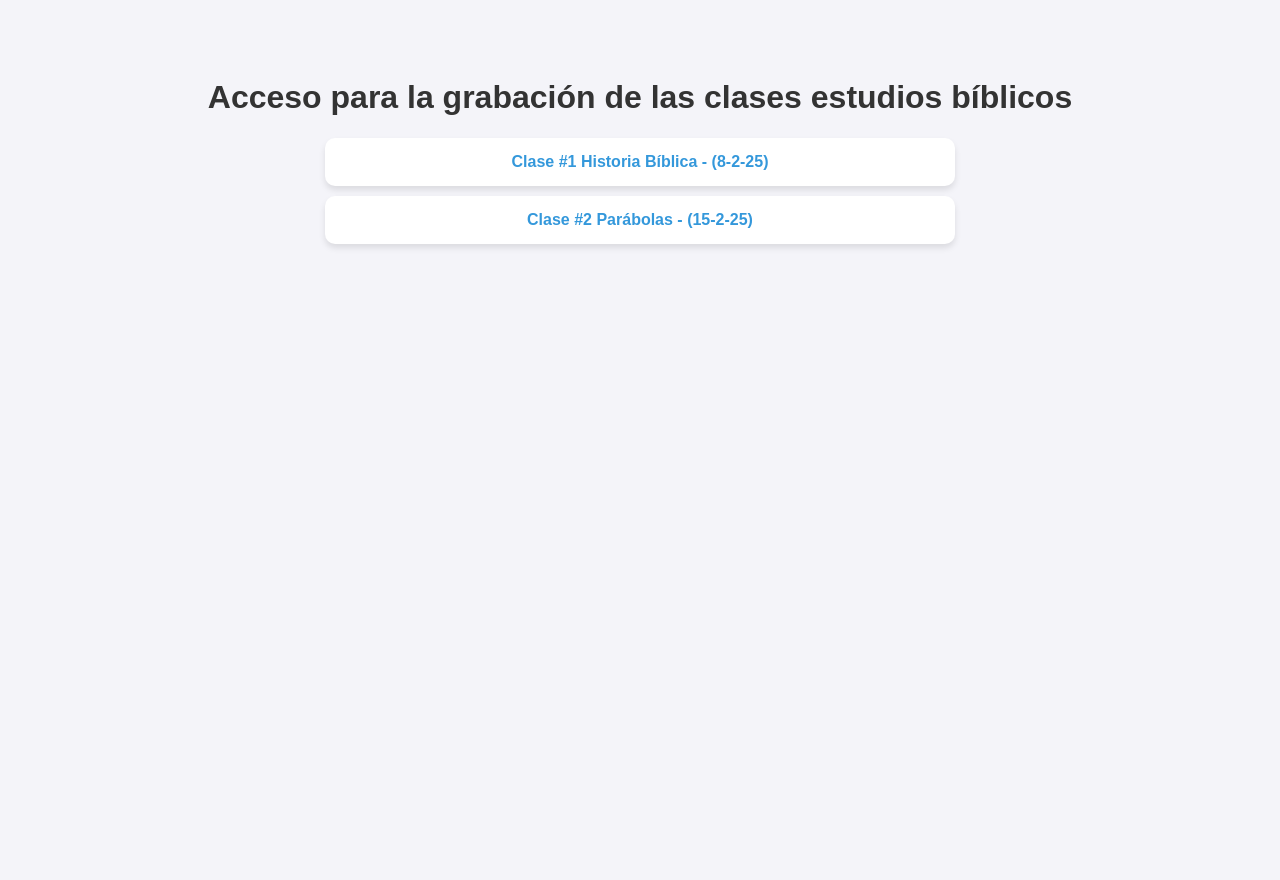
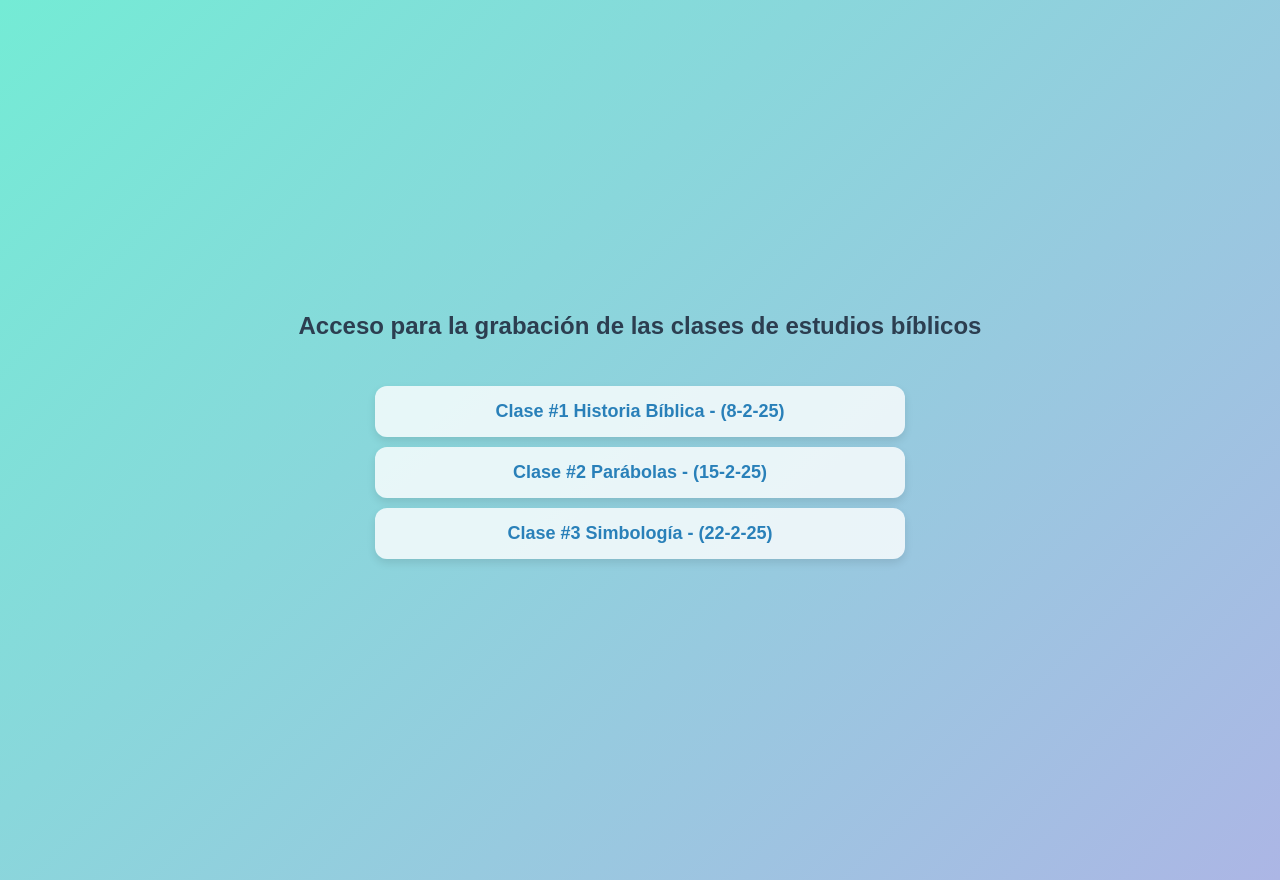
Before and after one commit to angelgranizo09/Enlaces-de-clases, a plain HTML site: page index.html in a window 1280 px wide. Before the commit the page ends 800 px from the top, so only its background shows below. Drawn offline with Linux system fonts and the light colour scheme.

Commit message:
Update index.html

```diff
--- a/index.html
+++ b/index.html
@@ -3,17 +3,24 @@
 <head>
     <meta charset="UTF-8">
     <meta name="viewport" content="width=device-width, initial-scale=1.0">
-    <title>Acceso para la grabación de las clases estudios bíblicos</title>
+    <title>Acceso a Clases de Estudios Bíblicos</title>
     <style>
         body {
-            font-family: Arial, sans-serif;
-            background-color: #f4f4f9;
+            font-family: 'Arial', sans-serif;
+            background: linear-gradient(135deg, #74ebd5, #acb6e5);
             text-align: center;
-            padding: 50px;
+            padding: 40px;
+            margin: 0;
+            min-height: 100vh;
+            display: flex;
+            flex-direction: column;
+            justify-content: center;
         }
 
         h1 {
-            color: #333;
+            color: #2c3e50;
+            font-size: 24px;
+            margin-bottom: 20px;
         }
 
         ul {
@@ -22,36 +29,39 @@
         }
 
         li {
-            background: #fff;
+            background: rgba(255, 255, 255, 0.8);
             margin: 10px auto;
             padding: 15px;
-            width: 80%;
-            max-width: 600px;
-            box-shadow: 0 4px 6px rgba(0, 0, 0, 0.1);
-            border-radius: 10px;
-            transition: transform 0.2s;
+            width: 90%;
+            max-width: 500px;
+            box-shadow: 0 4px 8px rgba(0, 0, 0, 0.1);
+            border-radius: 12px;
+            transition: all 0.3s ease;
         }
 
         li:hover {
-            transform: scale(1.05);
+            transform: translateY(-3px);
+            box-shadow: 0 6px 12px rgba(0, 0, 0, 0.15);
         }
 
         a {
             text-decoration: none;
-            color: #3498db;
+            color: #2980b9;
             font-weight: bold;
+            font-size: 18px;
         }
 
         a:hover {
-            color: #2980b9;
+            color: #1c638d;
         }
     </style>
 </head>
 <body>
-    <h1>Acceso para la grabación de las clases estudios bíblicos</h1>
+    <h1>Acceso para la grabación de las clases de estudios bíblicos</h1>
     <ul>
         <li><a href="https://youtu.be/Zgf5nOZnx0Y?si=eKzV05doXz89jlmg" target="_blank">Clase #1 Historia Bíblica - (8-2-25)</a></li>
-        <li><a href="https://youtu.be/n6zbGbWn8lE" target="_blank">Clase #2 Parábolas - (15-2-25) </a></li>
+        <li><a href="https://youtu.be/n6zbGbWn8lE" target="_blank">Clase #2 Parábolas - (15-2-25)</a></li>
+        <li><a href="https://youtu.be/qBbPb7_esic" target="_blank">Clase #3 Simbología - (22-2-25)</a></li>
     </ul>
 </body>
 </html>
```
